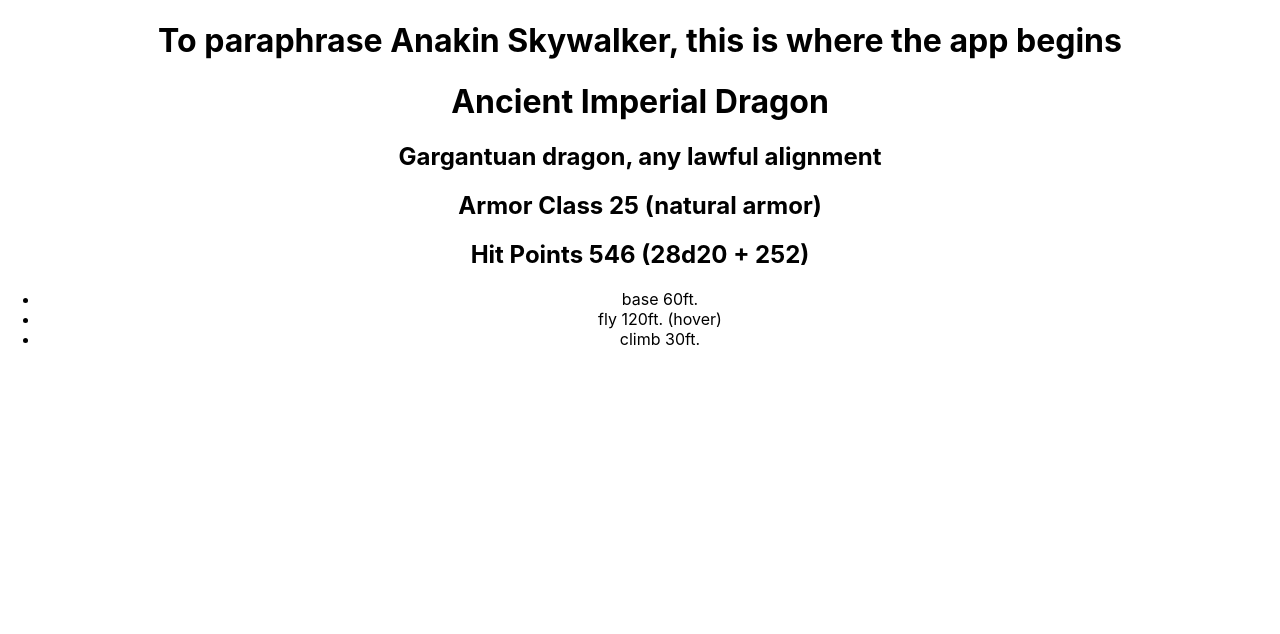
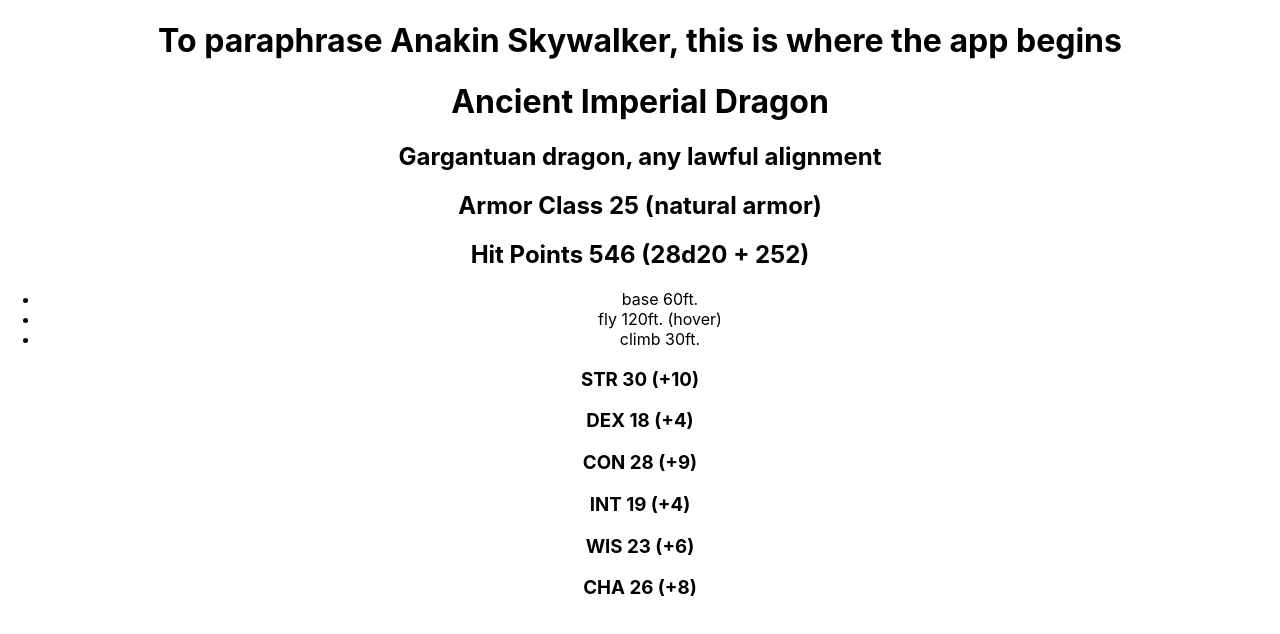
Before and after one commit to matt-evangelidis/5e-monster-viewer, a React (Create React App) app: page / in a window 1280 px wide. Shown: the top 634 px of the page. Built offline with nearby package versions, Linux system fonts and the light colour scheme.

Commit message:
Added Stats Component to Monster

```diff
--- a/src/components/Monster.tsx
+++ b/src/components/Monster.tsx
@@ -1,3 +1,4 @@
+import {Stats} from "./Stats";
 import react from "react";
 import Creature from "../types/Creature";
 import { iterator } from "../utils/iterator";
@@ -17,7 +18,7 @@
             <h2>Hit Points {creature.hitPoints.value} {creature.hitPoints.formula}</h2>
 
             <Speed speeds={creature.speeds}/>
-
+            <Stats stats={creature.stats}/>
 
         </div>
     );
--- /dev/null
+++ b/src/components/Stats.tsx
@@ -0,0 +1,38 @@
+import React from "react";
+
+interface Props {
+    stats: {
+        strength: number;
+        dexterity: number;
+        constitution: number;
+        intelligence: number;
+        wisdom: number;
+        charisma: number;
+    }
+};
+
+export const Stats : React.FC<Props> = ({stats}) => {
+
+    const calculateStat = (stat: number) => {
+        return Math.floor((stat - 10) / 2);
+    };
+
+    const statDisplay = (name: string, stat: number) => {
+        let symbol = "";
+        if (stat > 0) {
+            symbol = "+";
+        }
+        return <h3>{name} {stat} ({symbol}{calculateStat(stat)})</h3>
+    };
+
+    return(
+        <div>
+            {statDisplay("STR", stats.strength)}
+            {statDisplay("DEX", stats.dexterity)}
+            {statDisplay("CON", stats.constitution)}
+            {statDisplay("INT", stats.intelligence)}
+            {statDisplay("WIS", stats.wisdom)}
+            {statDisplay("CHA", stats.charisma)}
+        </div>
+    );
+};
```
Also changed, not shown: 2 other files (tests, documents, lock files or other folders).
